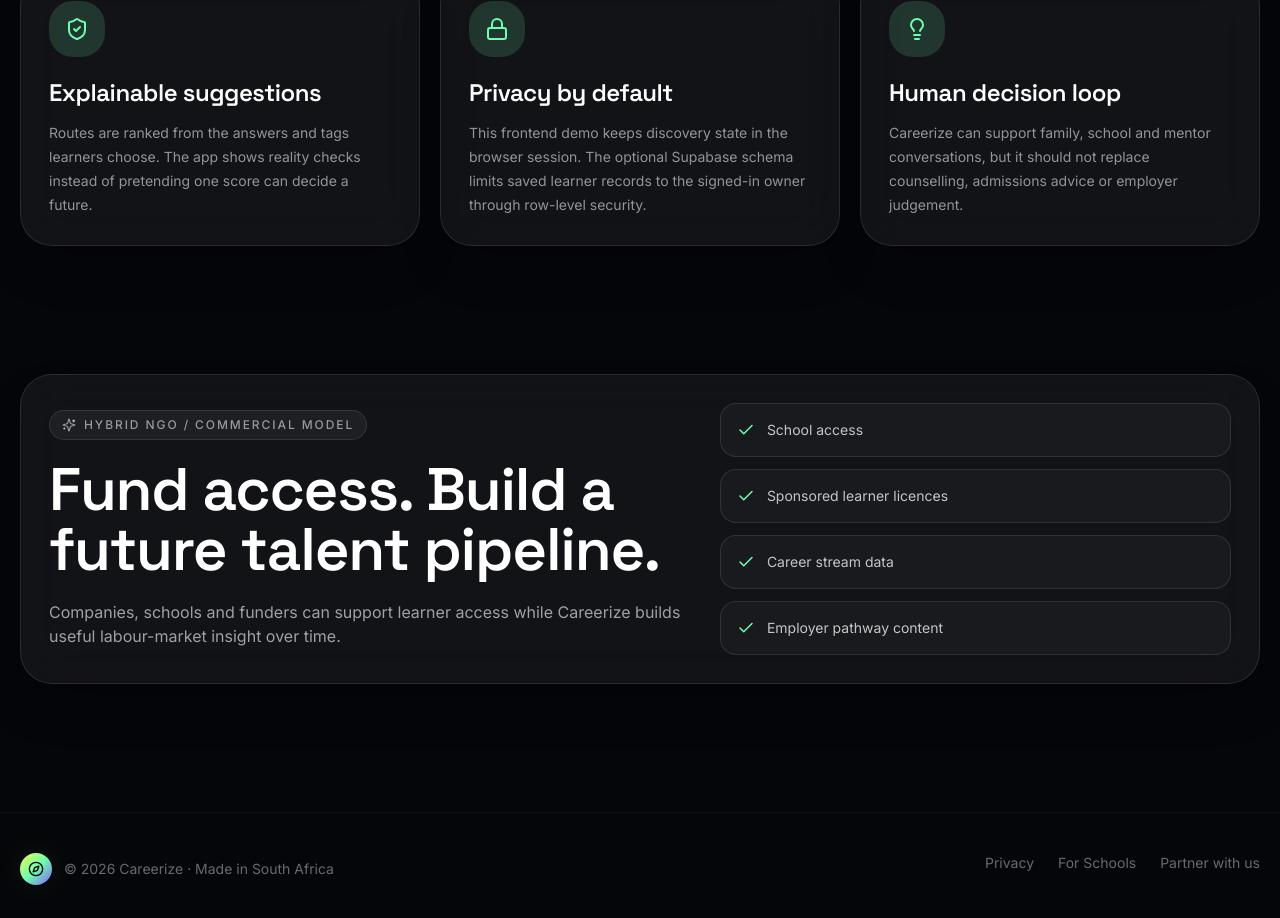
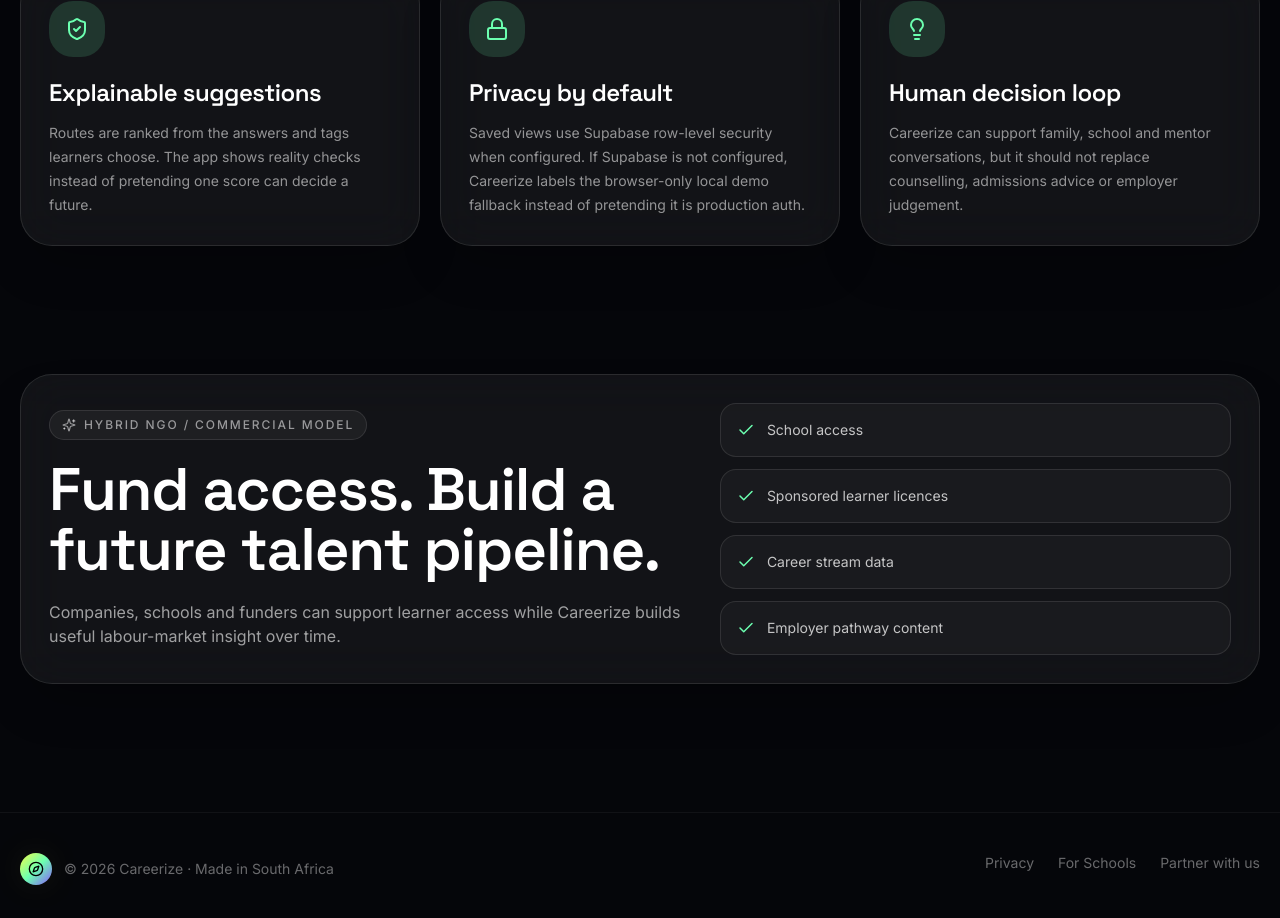
Before and after one commit to Mumoxa/Careerize, a React (Vite) app: page / in a window 1280 px wide. Shown: the part 5443-6361 px from the top of the page. Built offline with nearby package versions, Linux system fonts and the light colour scheme; no server answers.

Commit message:
Align saved-record docs and product copy

```diff
--- a/src/App.jsx
+++ b/src/App.jsx
@@ -391,7 +391,7 @@
         <SectionHeading eyebrow="Trust architecture" title="Guidance should increase agency, not quietly score people" text="Careerize is designed around learner dignity: transparent signals, visible caveats and no automated rejection or suitability decisioning." />
         <div className="mt-9 grid gap-5 md:grid-cols-3">
           <TrustCard icon={ShieldCheck} title="Explainable suggestions" text="Routes are ranked from the answers and tags learners choose. The app shows reality checks instead of pretending one score can decide a future." />
-          <TrustCard icon={Lock} title="Privacy by default" text="This frontend demo keeps discovery state in the browser session. The optional Supabase schema limits saved learner records to the signed-in owner through row-level security." />
+          <TrustCard icon={Lock} title="Privacy by default" text="Saved views use Supabase row-level security when configured. If Supabase is not configured, Careerize labels the browser-only local demo fallback instead of pretending it is production auth." />
           <TrustCard icon={Lightbulb} title="Human decision loop" text="Careerize can support family, school and mentor conversations, but it should not replace counselling, admissions advice or employer judgement." />
         </div>
       </section>
```
Also changed, not shown: 4 other files (tests, documents, lock files or other folders).
